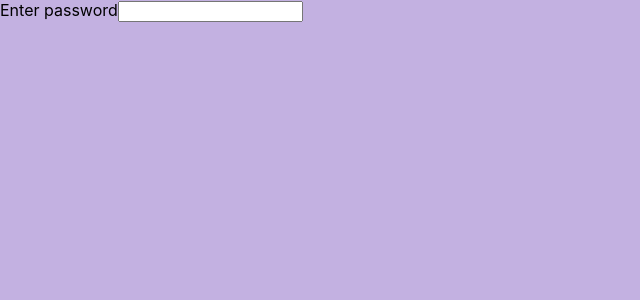
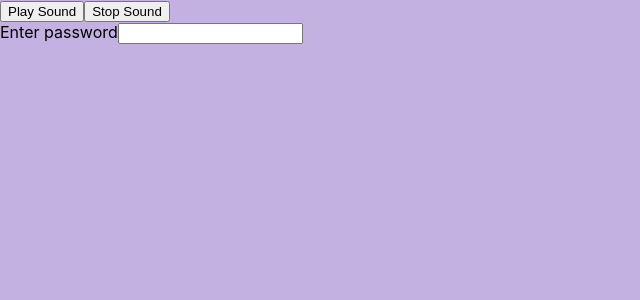
Before and after one commit to samegendo/PJ, a React (Create React App) app: page / in a window 1280 px wide. Shown: the top 300 px of the page, without its empty margins (0-640 px from the left). Built offline with nearby package versions, Linux system fonts and the light colour scheme.

Commit message:
audio toegevoegd halverwege

```diff
--- a/package.json
+++ b/package.json
@@ -15,6 +15,7 @@
     "react-dom": "^18.2.0",
     "react-scripts": "5.0.1",
     "typescript": "^4.9.5",
+    "use-sound": "^4.0.1",
     "web-vitals": "^2.1.4"
   },
   "scripts": {
--- a/src/App.tsx
+++ b/src/App.tsx
@@ -4,7 +4,8 @@ import Login from './Login';
 
 const App = () => {
   const [password, setPassword] = useState<any>(null);
-  const data = ["31/03/2012", "31/3/2012", "31-03-2012", "31-3-2012", "31032012", "3132012"]
+  const data = ["31/03/2012", "31/3/2012", "31-03-2012", "31-3-2012", "31032012", "3132012"];
+  const audio = new Audio("/wakeup.mp3");
 
   const handlePassword = (event: any) => {
     setPassword(event)
@@ -18,6 +19,8 @@ const App = () => {
 
   return (
     <div>
+      <button onClick={() => audio.play()}>Play Sound</button>
+      <button onClick={() => { audio.pause(); audio.currentTime = 0; }}>Stop Sound</button>
       {password && data.includes(password)
         ? <Heart />
         : <Login password={password} setPassword={handlePassword} />
```
Also changed, not shown: 2 other files (tests, documents, lock files or other folders).
